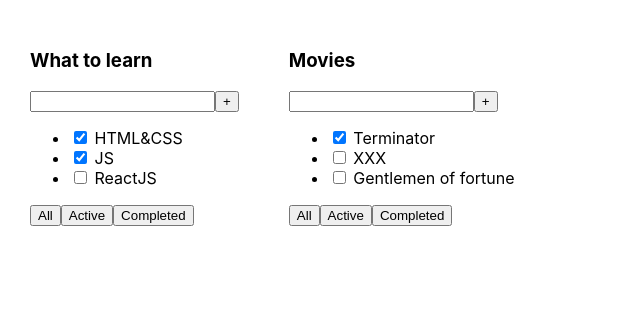
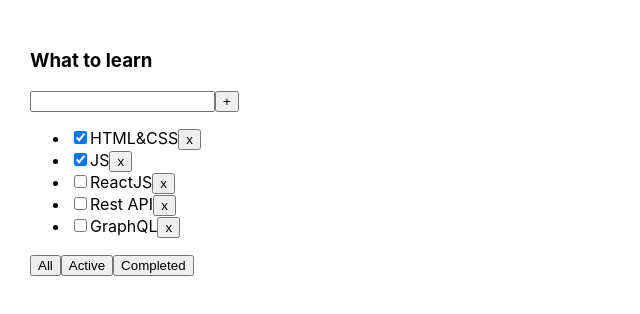
Before and after one commit to alexandrufiodor/TodoList, a React (Create React App) app: page / in a window 1280 px wide. Shown: the top 314 px of the page, without its empty margins (0-640 px from the left). Built offline with nearby package versions, Linux system fonts and the light colour scheme.

Commit message:
Lesson 2

```diff
--- a/src/App.tsx
+++ b/src/App.tsx
@@ -1,25 +1,44 @@
-import React from 'react';
+import React, {useState} from 'react';
 import './App.css';
-import {Todolist} from "./Todolist";
+import {TaskType, Todolist} from "./Todolist";
+
+export type FilterValuesType = "all" | "completed" | "active"
 
 function App() {
 
-    const tasks1 = [
+    let [tasks, setTasks] =  useState<Array<TaskType>>([
         {id: 1, title: "HTML&CSS", isDone: true},
         {id: 2, title: "JS", isDone: true},
-        {id: 3, title: "ReactJS", isDone: false}
-    ]
+        {id: 3, title: "ReactJS", isDone: false},
+        {id: 4, title: "Rest API", isDone: false},
+        {id: 5, title: "GraphQL", isDone: false}
+    ])
 
-    const tasks2 = [
-        {id: 1, title: "Terminator", isDone: true},
-        {id: 2, title: "XXX", isDone: false},
-        {id: 3, title: "Gentlemen of fortune", isDone: false}
-    ]
+    let [filter, setFilter] = useState<FilterValuesType>('all');
+
+
+
+    function removeTask(id: number) {
+        tasks = tasks.filter( t => t.id != id);
+        setTasks(tasks)
+    }
+
+    function changeFilter(value: FilterValuesType) {
+        setFilter(value);
+    }
+
+    let tasksForTodolist = tasks;
+    if (filter === "completed") {
+        tasks = tasks.filter( t => t.isDone === true);
+    }
+    if (filter === "active") {
+        tasks = tasks.filter( t => t.isDone === false);
+    }
 
     return (
         <div className="App">
-            <Todolist title="What to learn" tasks={tasks1}/>
-            <Todolist title="Movies" tasks={tasks2}/>
+            <Todolist title="What to learn" tasks={tasks} removeTask={removeTask}  changeFilter={changeFilter} />
+            {/*<Todolist title="Movies" tasks={tasks2}/>*/}
         </div>
     );
 }
--- a/src/Todolist.tsx
+++ b/src/Todolist.tsx
@@ -1,11 +1,14 @@
 import React from "react";
+import {FilterValuesType} from "./App";
 
 type TodolistPropsType = {
     title: string
-    tasks: Array<TaskType>
+    tasks: Array<TaskType>,
+    removeTask: (taskId: number) => void
+    changeFilter: (value: FilterValuesType) => void
 }
 
-type TaskType = {
+export type TaskType = {
     id: number
     title: string
     isDone: boolean
@@ -19,14 +22,25 @@
             <button>+</button>
         </div>
         <ul>
-            <li><input type="checkbox" checked={props.tasks[0].isDone}/> <span>{props.tasks[0].title}</span></li>
-            <li><input type="checkbox" checked={props.tasks[1].isDone}/> <span>{props.tasks[1].title}</span></li>
-            <li><input type="checkbox" checked={props.tasks[2].isDone}/> <span>{props.tasks[2].title}</span></li>
+            {
+                props.tasks.map(t => <li key={t.id}>
+                        <input type="checkbox" checked={t.isDone}/>
+                        <span>{t.title}</span>
+                        <button onClick={() => {
+                            props.removeTask(t.id);
+                        }}>x
+                        </button>
+                    </li>
+                )
+            }
+            {/*<li><input type="checkbox" checked={props.tasks[0].isDone}/> <span>{props.tasks[0].title}</span></li>*/}
+            {/*<li><input type="checkbox" checked={props.tasks[1].isDone}/> <span>{props.tasks[1].title}</span></li>*/}
+            {/*<li><input type="checkbox" checked={props.tasks[2].isDone}/> <span>{props.tasks[2].title}</span></li>*/}
         </ul>
         <div>
-            <button>All</button>
-            <button>Active</button>
-            <button>Completed</button>
+            <button onClick={() => {props.changeFilter('all')}}>All</button>
+            <button onClick={() => {props.changeFilter('active')}}>Active</button>
+            <button onClick={() => {props.changeFilter('completed')}}>Completed</button>
         </div>
     </div>
 }
```
